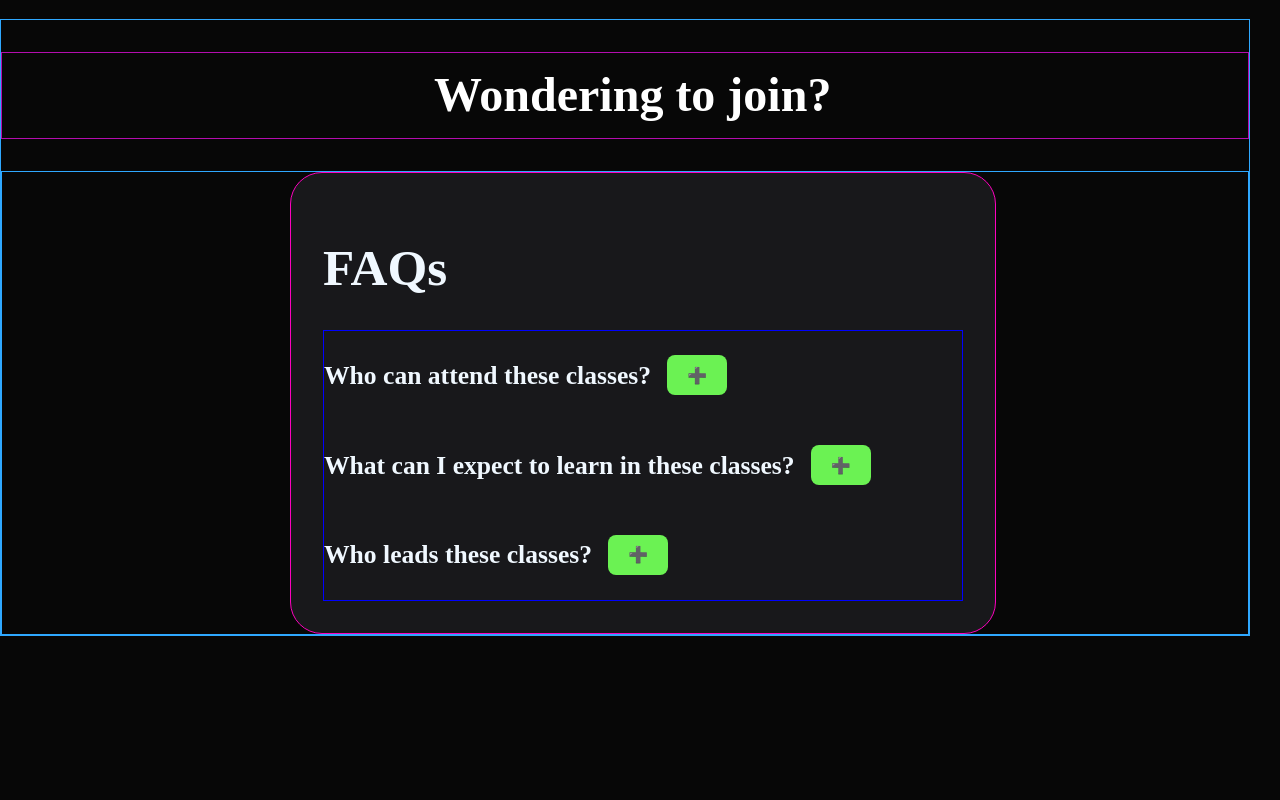
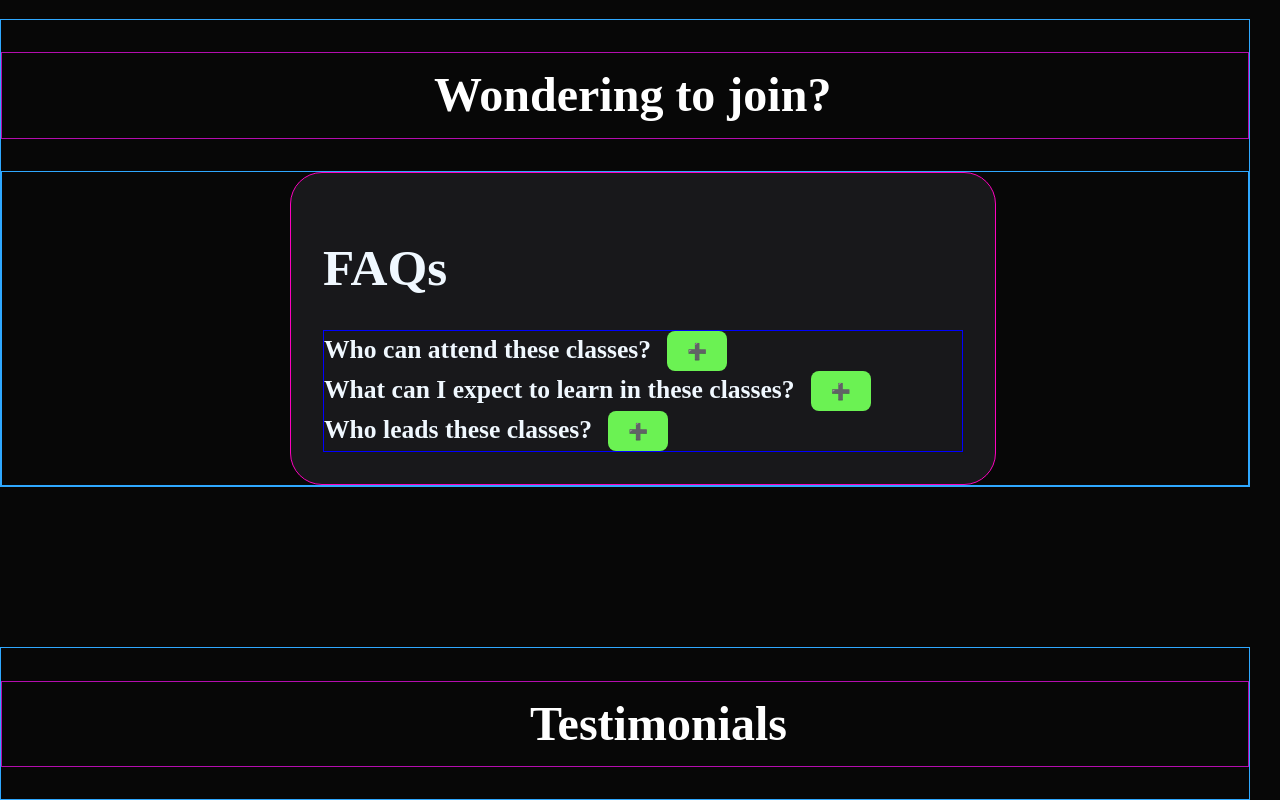
Before and after one commit to neelamraikwar9/LearnNFun, a React (Vite) app: page / in a window 1280 px wide. Shown: the part 4054-4854 px from the top of the page. Before the commit the page ends 4690 px from the top, so only its background shows below. Built offline with nearby package versions, Linux system fonts and the light colour scheme.

Commit message:
Modified Style

```diff
--- a/src/pages/LandingPage.jsx
+++ b/src/pages/LandingPage.jsx
@@ -202,12 +202,18 @@ const LandingPage = () => {
               <button onClick={leadsFun} className="plsBtn">{leads ? "➖" : "➕"}</button>
                </div>
               {leads && <p className="ans">Our classes are led by active LNF members who have been practicing English in the community for 5-6 months or more. They have gained enough confidence and experience to guide sessions, lead activities, and support other learners. They are not professional teachers, but enthusiastic learners who grow together with the community.</p>}
-
-
               </div>
             </div>
 
           </div>
+        </div>
+
+
+
+        <div className="iniContainer">
+          <h1 className="textHead headText headStyle"
+          //  style={{paddingLeft: '2rem'}}
+           >Testimonials</h1>
         </div>
       </div>
 
--- a/src/pages/landing.css
+++ b/src/pages/landing.css
@@ -10,13 +10,14 @@
 }
 
 .plsBtn {
-    margin-top: 1.5rem;
+
     height: 2.5rem
 }
 
 .ques {
     font-size: 1.6rem;
     font-weight: bold;
+    margin: 0;
 }
 
 .ans {
```
